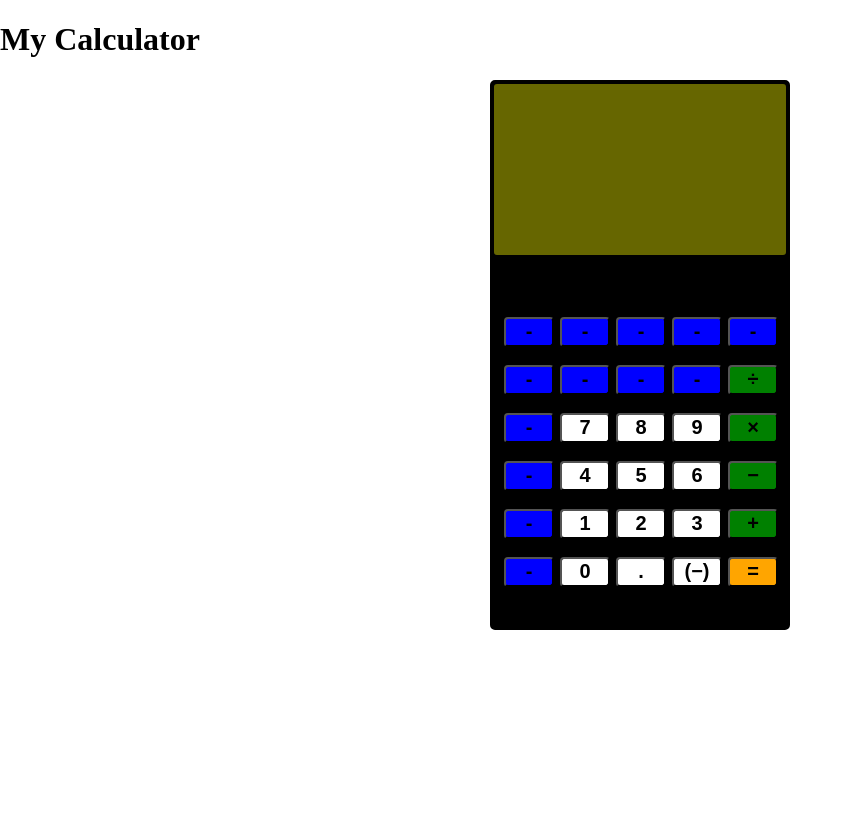
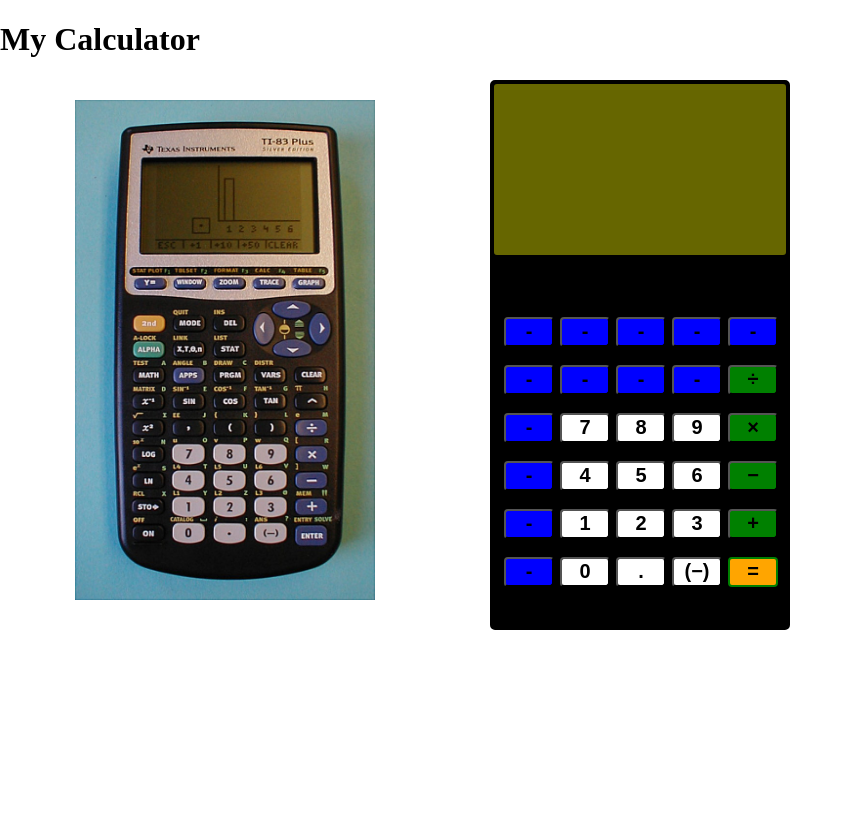
Before and after one commit to jwin4740/mycalc, a PHP site: page / in a window 1280 px wide. Shown: the whole page, without its empty margins (0-853 px from the left). Run offline with PHP 8.4, Linux system fonts and the light colour scheme.

Commit message:
commthree

```diff
--- a/assets/css/style.css
+++ b/assets/css/style.css
@@ -53,8 +53,9 @@ button{
     background-color: green;
 }
 
-.equal{
+#equal{
     background-color: orange;
+    border: solid 2px green;
 }
 
 .dash{
--- a/index.html
+++ b/index.html
@@ -64,16 +64,12 @@
             <button id="button0" class="btn btn-primary number" value="0">0</button>
             <button id="buttonPower" class="btn btn-danger number" value="power">.</button>
             <button id="buttonClear" class="btn btn-default clear number" value="clear">(&minus;)</button>
-            <button id="buttonEqual" class="btn btn-success equal" value="equals">=</button>
+            <button id="equal" class="btn btn-success" value="equals">=</button>
 
           </div>
         </div>
-
-
-
-
 </div>
-
+<img style="height: 500px; width: 300px; position: absolute; top: 100px; left: 75px;" src="assets/images/ti83.jpg">
   <script type="text/javascript">
 
     $(document).ready(function() {
```
Also changed, not shown: assets/images/ti83.jpg (added).
